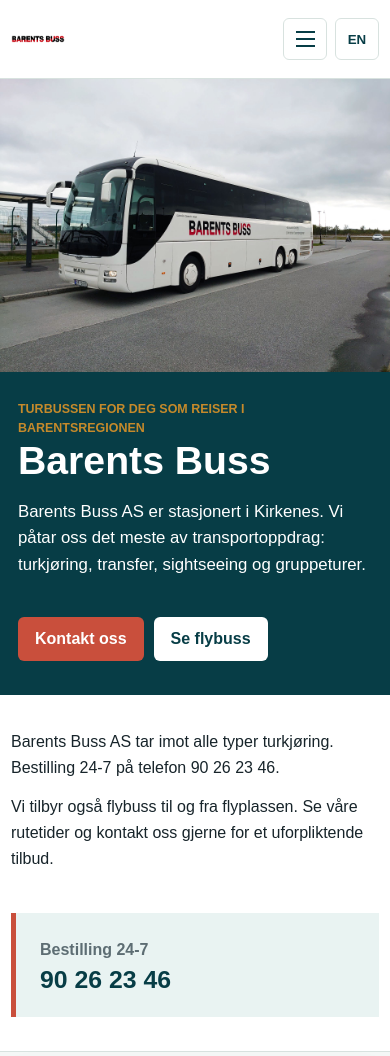
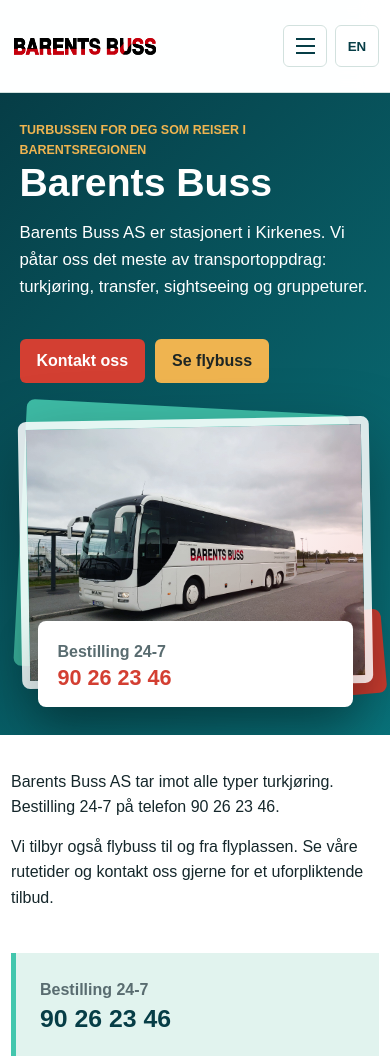
Before and after one commit to pksinatra/barentsbuss, a plain HTML site: page index.html in a window 390 px wide. Shown: the top 1056 px of the page. Drawn offline with Linux system fonts and the light colour scheme.

Commit message:
Polish beta hero and employee document

```diff
--- a/assets/css/styles.css
+++ b/assets/css/styles.css
@@ -1,15 +1,17 @@
 :root {
-  --bg: #f4f7f6;
+  --bg: #f3f8f7;
   --surface: #ffffff;
-  --surface-soft: #e9f3f2;
-  --text: #17242a;
-  --muted: #5d6d73;
-  --line: #d8e2df;
-  --teal: #0c5f69;
-  --teal-dark: #073d46;
-  --red: #c94f3c;
-  --gold: #c58a2b;
-  --shadow: 0 18px 45px rgba(19, 42, 46, 0.12);
+  --surface-soft: #e1f3ee;
+  --text: #15272b;
+  --muted: #596c70;
+  --line: #d2e1de;
+  --teal: #0a7b83;
+  --teal-dark: #063d46;
+  --petrol: #044b5a;
+  --red: #d33f32;
+  --gold: #efb450;
+  --mint: #43c6ad;
+  --shadow: 0 20px 52px rgba(9, 51, 58, 0.16);
 }
 
 * {
@@ -22,7 +24,9 @@ html {
 
 body {
   margin: 0;
-  background: var(--bg);
+  background:
+    radial-gradient(circle at top left, rgba(67, 198, 173, 0.18), transparent 34rem),
+    var(--bg);
   color: var(--text);
   font-family: Arial, Helvetica, sans-serif;
   line-height: 1.6;
@@ -56,7 +60,7 @@ a {
   grid-template-columns: auto 1fr auto;
   gap: 18px;
   align-items: center;
-  min-height: 78px;
+  min-height: 92px;
 }
 
 .brand {
@@ -69,8 +73,8 @@ a {
 }
 
 .brand img {
-  width: 54px;
-  height: 54px;
+  width: clamp(156px, 17vw, 224px);
+  height: auto;
   object-fit: contain;
 }
 
@@ -138,18 +142,22 @@ a {
 }
 
 .home-hero {
-  min-height: min(700px, calc(100vh - 78px));
+  min-height: min(720px, calc(100vh - 92px));
   display: grid;
-  grid-template-columns: minmax(0, 1.2fr) minmax(360px, 0.8fr);
-  align-items: stretch;
-  background: var(--teal-dark);
+  grid-template-columns: minmax(360px, 0.92fr) minmax(0, 1.08fr);
+  align-items: center;
+  gap: clamp(24px, 4vw, 60px);
+  padding: clamp(28px, 5vw, 70px) clamp(18px, 5vw, 70px);
+  background:
+    linear-gradient(135deg, rgba(6, 61, 70, 0.98), rgba(10, 123, 131, 0.9)),
+    var(--teal-dark);
   color: #fff;
+  overflow: hidden;
 }
 
 .home-hero-image {
   width: 100%;
   height: 100%;
-  min-height: 520px;
   object-fit: cover;
 }
 
@@ -157,7 +165,92 @@ a {
   display: flex;
   flex-direction: column;
   justify-content: center;
-  padding: clamp(32px, 6vw, 72px);
+  padding: 0;
+}
+
+.home-hero-copy h1 {
+  max-width: 8ch;
+}
+
+.home-hero-copy .lead {
+  max-width: 38rem;
+}
+
+.home-hero-media {
+  position: relative;
+  min-height: clamp(340px, 48vw, 570px);
+  isolation: isolate;
+}
+
+.hero-image-frame {
+  position: absolute;
+  inset: 6% 0 0 5%;
+  z-index: 1;
+  overflow: hidden;
+  border: 12px solid rgba(255, 255, 255, 0.86);
+  border-radius: 8px;
+  box-shadow: 0 28px 70px rgba(0, 0, 0, 0.36);
+  transform: rotate(-2deg);
+}
+
+.hero-image-frame::before {
+  content: "";
+  position: absolute;
+  inset: 0;
+  z-index: 1;
+  background: linear-gradient(120deg, rgba(6, 61, 70, 0.12), transparent 48%, rgba(211, 63, 50, 0.2));
+  pointer-events: none;
+}
+
+.home-hero-media::before,
+.home-hero-media::after {
+  content: "";
+  position: absolute;
+  border-radius: 8px;
+}
+
+.home-hero-media::before {
+  inset: 0 8% 11% 0;
+  z-index: 0;
+  background: var(--mint);
+  transform: rotate(3deg);
+  opacity: 0.92;
+}
+
+.home-hero-media::after {
+  right: -4%;
+  bottom: 3%;
+  z-index: 0;
+  width: 38%;
+  height: 28%;
+  background: var(--red);
+  transform: rotate(-5deg);
+}
+
+.hero-badge {
+  position: absolute;
+  right: clamp(12px, 4vw, 42px);
+  bottom: clamp(10px, 3vw, 34px);
+  z-index: 2;
+  display: grid;
+  gap: 2px;
+  min-width: 220px;
+  padding: 18px 20px;
+  background: #fff;
+  color: var(--teal-dark);
+  border-radius: 8px;
+  box-shadow: 0 20px 45px rgba(0, 0, 0, 0.22);
+}
+
+.hero-badge span {
+  color: var(--muted);
+  font-weight: 800;
+}
+
+.hero-badge strong {
+  color: var(--red);
+  font-size: 1.65rem;
+  line-height: 1;
 }
 
 .eyebrow {
@@ -218,8 +311,8 @@ p {
 }
 
 .btn.secondary {
-  background: #fff;
-  color: var(--teal-dark);
+  background: var(--gold);
+  color: #1e2624;
 }
 
 .btn.neutral {
@@ -246,7 +339,7 @@ p {
   gap: 4px;
   padding: 24px;
   background: var(--surface-soft);
-  border-left: 5px solid var(--red);
+  border-left: 5px solid var(--mint);
   color: var(--teal-dark);
   text-decoration: none;
 }
@@ -304,7 +397,7 @@ p {
   grid-template-columns: minmax(0, 1fr) minmax(320px, 0.72fr);
   min-height: 360px;
   overflow: hidden;
-  background: var(--teal-dark);
+  background: linear-gradient(135deg, var(--petrol), var(--teal));
   color: #fff;
   border-radius: 8px;
   box-shadow: var(--shadow);
@@ -339,6 +432,23 @@ p {
 .fleet-list,
 .employee-panel {
   padding: clamp(22px, 4vw, 38px);
+}
+
+.employee-document {
+  width: 100%;
+  min-height: min(760px, 72vh);
+  border: 1px solid var(--line);
+  border-radius: 8px;
+  background: #fff;
+}
+
+.employee-document-fallback {
+  margin: 12px 0 0;
+  font-weight: 800;
+}
+
+.employee-document-fallback a {
+  color: var(--teal-dark);
 }
 
 .wide-text {
@@ -569,8 +679,16 @@ input {
     grid-template-columns: 1fr;
   }
 
-  .home-hero-image {
-    min-height: 330px;
+  .home-hero {
+    min-height: auto;
+  }
+
+  .home-hero-copy h1 {
+    max-width: none;
+  }
+
+  .home-hero-media {
+    min-height: 390px;
   }
 
   .page-hero-image {
@@ -591,16 +709,37 @@ input {
     display: none;
   }
 
+  .brand img {
+    width: 148px;
+  }
+
   .home-hero {
     min-height: auto;
   }
 
   .home-hero-copy {
-    padding: 28px 18px 34px;
+    padding: 0;
   }
 
-  .home-hero-image {
-    min-height: 260px;
+  .home-hero-media {
+    min-height: 300px;
+  }
+
+  .hero-image-frame {
+    inset: 4% 0 7% 0;
+    border-width: 8px;
+    transform: rotate(-1deg);
+  }
+
+  .hero-badge {
+    left: 18px;
+    right: 18px;
+    bottom: 0;
+    min-width: 0;
+  }
+
+  .hero-badge strong {
+    font-size: 1.35rem;
   }
 
   .page-stack {
--- a/assets/js/app.js
+++ b/assets/js/app.js
@@ -86,7 +86,6 @@
   function renderHome(data) {
     return `
       <section class="home-hero">
-        <img class="home-hero-image" src="${site.heroImage}" alt="Barents Buss på tur">
         <div class="home-hero-copy">
           <span class="eyebrow">${data.kicker}</span>
           <h1>${data.title}</h1>
@@ -94,6 +93,15 @@
           <div class="hero-actions">
             <a class="btn primary" href="#/kontakt">${copy().ctaContact}</a>
             <a class="btn secondary" href="#/flybuss">${copy().ctaAirport}</a>
+          </div>
+        </div>
+        <div class="home-hero-media">
+          <div class="hero-image-frame">
+            <img class="home-hero-image" src="${site.heroImage}" alt="Barents Buss på tur">
+          </div>
+          <div class="hero-badge">
+            <span>${state.lang === "no" ? "Bestilling 24-7" : "Booking 24/7"}</span>
+            <strong>${site.contact.phoneCompact}</strong>
           </div>
         </div>
       </section>
@@ -157,7 +165,7 @@
 
     return `
       <div class="container page-stack">
-        ${heroSection(data, "assets/images/DSC_0330.jpg")}
+        ${heroSection(data, site.heroImage)}
         <section class="schedule-section">
           <div class="schedule-scroll">
             <table>
@@ -247,9 +255,16 @@
       <div class="container page-stack compact">
         ${heroSection(data)}
         <section class="employee-panel">
-          <a class="btn primary" target="_blank" rel="noopener noreferrer" href="${site.employeeDocumentUrl}">
-            ${data.openDocument}
-          </a>
+          <iframe
+            class="employee-document"
+            title="${data.openDocument}"
+            src="${site.employeeDocumentUrl}"
+            loading="lazy"
+            referrerpolicy="no-referrer-when-downgrade"
+          ></iframe>
+          <p class="employee-document-fallback">
+            <a target="_blank" rel="noopener noreferrer" href="${site.employeeDocumentUrl}">${data.openDocument}</a>
+          </p>
         </section>
       </div>
     `;
```
Also changed, not shown: 1 other file.
